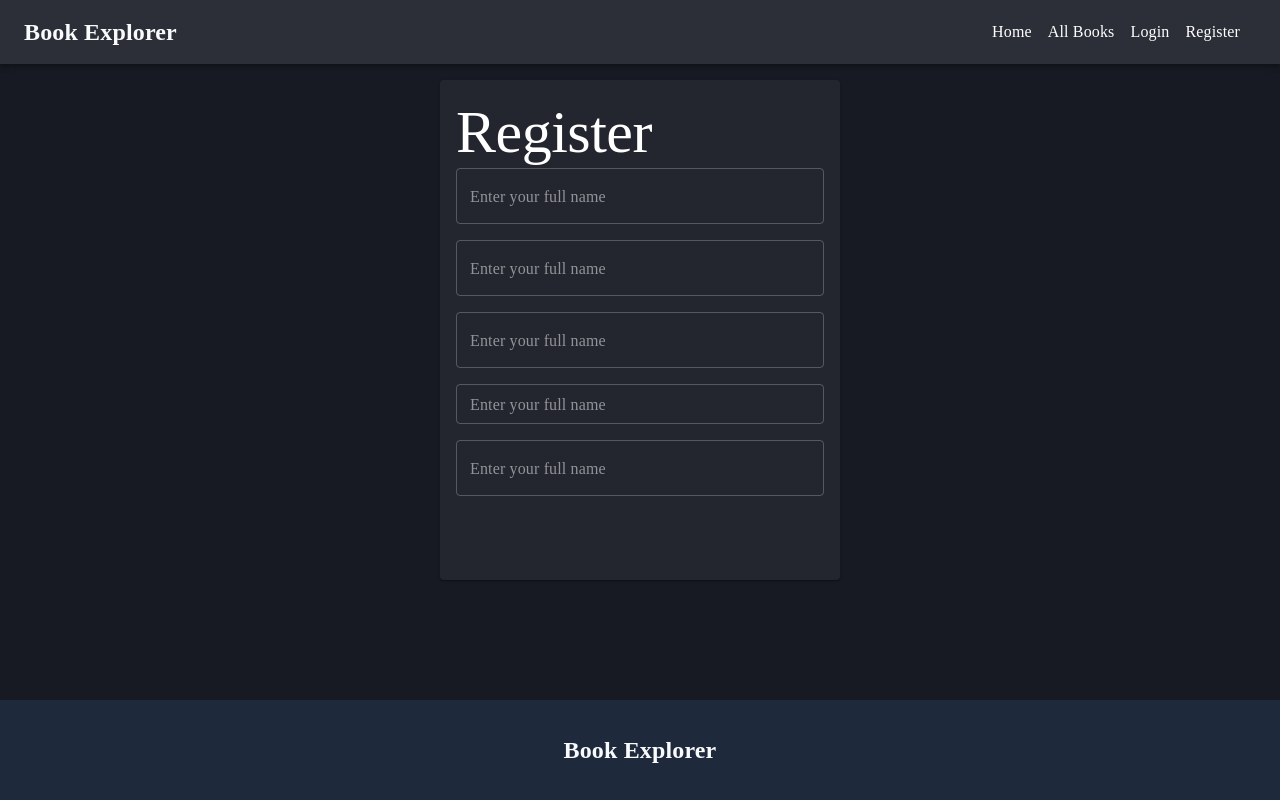
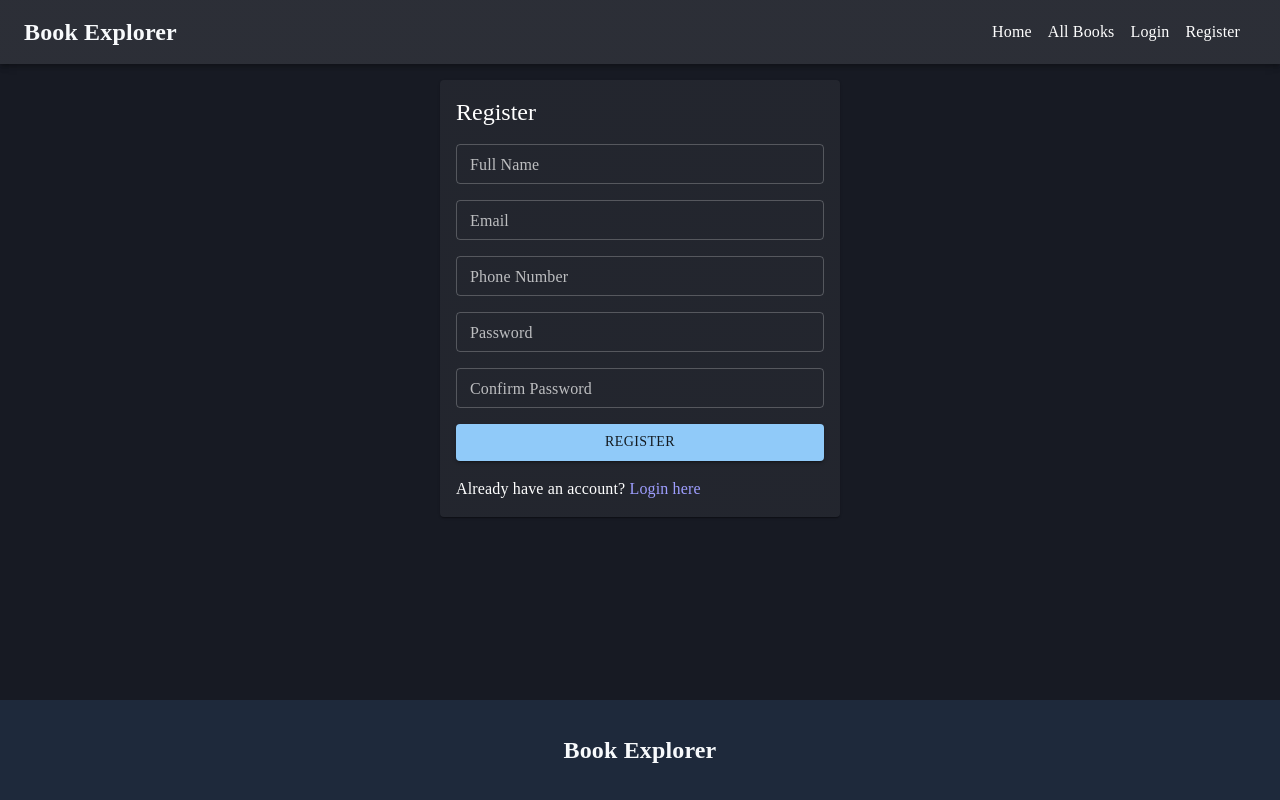
Before and after one commit to prosenjit-singha/book-explorer-client, a React (Vite) app: page /register in a window 1280 px wide. Built offline with nearby package versions, Linux system fonts and the light colour scheme; no server answers.

Commit message:
Add Book DONE

```diff
--- a/src/App.tsx
+++ b/src/App.tsx
@@ -25,6 +25,13 @@ function App() {
         fontFamily: "Poppins",
       },
     },
+    components: {
+      MuiTextField: {
+        defaultProps: {
+          size: "small",
+        },
+      },
+    },
   });
   const dispatch = useAppDispatch();
 
--- a/src/layouts/Navbar/NavLinks.tsx
+++ b/src/layouts/Navbar/NavLinks.tsx
@@ -18,6 +18,9 @@ function NavLinks() {
     >
       <Link to="/">Home</Link>
       <Link to="/books">All Books</Link>
+      <Link to="/add-book" style={{ display: user ? "inline" : "none" }}>
+        Add Book
+      </Link>
       <Link to="/login" style={{ display: user ? "none" : "inline" }}>
         Login
       </Link>
--- /dev/null
+++ b/src/pages/AddBookPage/book.schema.ts
@@ -0,0 +1,10 @@
+import * as yup from "yup";
+
+const required = "Required";
+
+export const bookSchema = yup.object({
+  title: yup.string().required(required),
+  author: yup.string().required(required),
+  genre: yup.string().required(required),
+  publishedOn: yup.string().required(required),
+});
--- /dev/null
+++ b/src/pages/AddBookPage/index.tsx
@@ -0,0 +1,136 @@
+import {
+  Paper,
+  Typography,
+  TextField,
+  FormControl,
+  InputLabel,
+  MenuItem,
+  Select,
+  SelectChangeEvent,
+  Button,
+} from "@mui/material";
+import dayjs from "dayjs";
+import { DemoContainer } from "@mui/x-date-pickers/internals/demo";
+import { LocalizationProvider } from "@mui/x-date-pickers/LocalizationProvider";
+import { AdapterDayjs } from "@mui/x-date-pickers/AdapterDayjs";
+import { DatePicker } from "@mui/x-date-pickers/DatePicker";
+
+import { useFormik } from "formik";
+import { bookSchema } from "./book.schema";
+import { genre } from "../../constants/book.const";
+import { useAddBookMutation } from "../../redux/features/books/books.api";
+import { useNavigate } from "react-router-dom";
+
+function AddNewBookPage() {
+  const navigate = useNavigate();
+  const [addBook] = useAddBookMutation();
+  const formik = useFormik({
+    initialValues: {
+      title: "",
+      genre: "",
+      author: "",
+      publishedOn: "",
+    },
+    onSubmit: async (values, actions) => {
+      await addBook(values);
+      navigate("/all-books");
+      actions.resetForm();
+    },
+    validationSchema: bookSchema,
+  });
+
+  // handle genre change
+  const handleChange = async (event: SelectChangeEvent) => {
+    await formik.setFieldValue("genre", event.target.value);
+  };
+  return (
+    <section className="flex items-center justify-center min-h-[calc(100vh-200px)]">
+      <Paper
+        onSubmit={formik.handleSubmit}
+        elevation={3}
+        component="form"
+        className="flex flex-col gap-4 p-4 shadow-none min-w-[400px]"
+      >
+        <Typography variant="h5" component="h1">
+          Add Book
+        </Typography>
+
+        <TextField
+          name="title"
+          placeholder="Title"
+          label="Title"
+          value={formik.values.title}
+          onChange={formik.handleChange}
+          onBlur={formik.handleBlur}
+          error={formik.touched.title && !!formik.errors.title}
+          helperText={formik.touched.title && formik.errors.title}
+          disabled={formik.isSubmitting}
+        />
+        <TextField
+          name="author"
+          placeholder="Author"
+          label="Author"
+          value={formik.values.author}
+          onChange={formik.handleChange}
+          onBlur={formik.handleBlur}
+          error={formik.touched.author && !!formik.errors.author}
+          helperText={formik.touched.author && formik.errors.author}
+          disabled={formik.isSubmitting}
+        />
+
+        {/* select genre */}
+        <FormControl sx={{ minWidth: 250 }} size="small">
+          <InputLabel id="select-genre">Genre</InputLabel>
+          <Select
+            disabled={formik.isSubmitting}
+            labelId="select-genre"
+            value={formik.values.genre}
+            label="Genre"
+            // eslint-disable-next-line @typescript-eslint/no-misused-promises
+            onChange={handleChange}
+          >
+            <MenuItem value="">All</MenuItem>
+            {genre.map((value) => (
+              <MenuItem value={value} key={value}>
+                {value}
+              </MenuItem>
+            ))}
+          </Select>
+        </FormControl>
+
+        {/* select date */}
+        <LocalizationProvider dateAdapter={AdapterDayjs}>
+          <DemoContainer components={["DatePicker"]}>
+            <DatePicker
+              disabled={formik.isSubmitting}
+              sx={{ width: "100%" }}
+              label="Published On"
+              value={
+                formik.values.publishedOn
+                  ? dayjs(formik.values.publishedOn)
+                  : null
+              }
+              // eslint-disable-next-line @typescript-eslint/no-misused-promises
+              onChange={async (newValue) =>
+                await formik.setFieldValue(
+                  "publishedOn",
+                  newValue?.toISOString()
+                )
+              }
+            />
+          </DemoContainer>
+        </LocalizationProvider>
+
+        <Button
+          disabled={formik.isSubmitting}
+          type="submit"
+          variant="contained"
+        >
+          Submit
+        </Button>
+      </Paper>
+    </section>
+  );
+}
+
+export default AddNewBookPage;
--- a/src/pages/LoginPage/index.tsx
+++ b/src/pages/LoginPage/index.tsx
@@ -11,7 +11,7 @@ import { loginUser } from "../../redux/features/user/user.slice";
 import { useAppDispatch, useAppSelector } from "../../redux/hooks";
 import ArrowIcon from "@mui/icons-material/ArrowForwardIosRounded";
 import { loginSchema } from "./form.validation";
-import { Navigate } from "react-router-dom";
+import { Link, Navigate } from "react-router-dom";
 
 type Credential = {
   email: string;
@@ -51,7 +51,7 @@ const LoginPage = () => {
         elevation={5}
       >
         <Typography variant="h5" component="h1" mb={2}>
-          Register
+          Login
         </Typography>
         <Stack gap={2}>
           <TextField
@@ -90,8 +90,12 @@ const LoginPage = () => {
               )
             }
           >
-            Submit
+            Login
           </Button>
+
+          <Typography>
+            Don't have an account? <Link to="/register">Register here</Link>
+          </Typography>
         </Stack>
       </Paper>
     </div>
--- /dev/null
+++ b/src/pages/RegisterPage/form.validation.ts
@@ -0,0 +1,13 @@
+import * as yup from "yup";
+
+const required = "Required";
+
+export const registerUserSchema = yup.object({
+  fullName: yup.string().required(),
+  email: yup.string().email().required(required),
+  phoneNumber: yup.string().required(required),
+  password: yup.string().min(6).required(required),
+  confirmPassword: yup
+    .string()
+    .oneOf([yup.ref("password")], "Password must match."),
+});
--- a/src/pages/RegisterPage/index.tsx
+++ b/src/pages/RegisterPage/index.tsx
@@ -1,31 +1,106 @@
-import { Paper, Typography, TextField, Stack } from "@mui/material";
+import { Paper, Typography, TextField, Stack, Button } from "@mui/material";
+import { useFormik } from "formik";
+import { registerUserSchema } from "./form.validation";
+import { Link } from "react-router-dom";
 
 const RegisterPage = () => {
+  const formik = useFormik({
+    initialValues: {
+      fullName: "",
+      email: "",
+      phoneNumber: "",
+      password: "",
+      confirmPassword: "",
+    },
+    onSubmit: (values) => {
+      console.log(values);
+    },
+    validationSchema: registerUserSchema,
+  });
   return (
     <div className="flex items-center justify-center">
-      <Paper className="min-w-[400px] min-h-[500px] p-4 my-4 flex-col">
-        <Typography variant="h2">Register</Typography>
+      <Paper className="min-w-[400px] p-4 my-4 flex-col">
+        <Typography variant="h5" component="h1" mb={2}>
+          Register
+        </Typography>
         <Stack gap={2}>
-          <TextField name="fullName" placeholder="Enter your full name" />
           <TextField
-            type="email"
+            label="Full Name"
+            name="fullName"
+            placeholder="Enter your full name"
+            size="small"
+            autoComplete="off"
+            value={formik.values.fullName}
+            onChange={formik.handleChange}
+            onBlur={formik.handleBlur}
+            error={formik.touched.fullName && !!formik.errors.fullName}
+            helperText={formik.touched.fullName && formik.errors.fullName}
+            disabled={formik.isSubmitting}
+          />
+          <TextField
+            label="Email"
             name="email"
-            size="medium"
+            placeholder="Enter Email Address"
+            size="small"
             autoComplete="off"
-            placeholder="Enter your full name"
+            value={formik.values.email}
+            onChange={formik.handleChange}
+            onBlur={formik.handleBlur}
+            error={formik.touched.email && !!formik.errors.email}
+            helperText={formik.touched.email && formik.errors.email}
+            disabled={formik.isSubmitting}
           />
-          <TextField name="phoneNumber" placeholder="Enter your full name" />
           <TextField
+            label="Phone Number"
+            name="phoneNumber"
+            placeholder="Enter phoneNumber"
+            autoComplete="off"
+            size="small"
+            value={formik.values.phoneNumber}
+            onChange={formik.handleChange}
+            onBlur={formik.handleBlur}
+            error={formik.touched.phoneNumber && !!formik.errors.phoneNumber}
+            helperText={formik.touched.phoneNumber && formik.errors.phoneNumber}
+            disabled={formik.isSubmitting}
+          />
+          <TextField
+            label="Password"
             type="password"
             name="password"
             size="small"
-            placeholder="Enter your full name"
+            placeholder="Enter a strong password"
+            autoComplete="off"
+            value={formik.values.password}
+            onChange={formik.handleChange}
+            onBlur={formik.handleBlur}
+            error={formik.touched.password && !!formik.errors.password}
+            helperText={formik.touched.password && formik.errors.password}
+            disabled={formik.isSubmitting}
           />
           <TextField
+            label="Confirm Password"
             type="password"
             name="confirmPassword"
             placeholder="Enter your full name"
+            size="small"
+            autoComplete="off"
+            value={formik.values.confirmPassword}
+            onChange={formik.handleChange}
+            onBlur={formik.handleBlur}
+            error={
+              formik.touched.confirmPassword && !!formik.errors.confirmPassword
+            }
+            helperText={
+              formik.touched.confirmPassword && formik.errors.confirmPassword
+            }
+            disabled={formik.isSubmitting}
           />
+
+          <Button variant="contained">Register</Button>
+
+          <Typography>
+            Already have an account? <Link to="/login">Login here</Link>
+          </Typography>
         </Stack>
       </Paper>
     </div>
--- a/src/routes/index.tsx
+++ b/src/routes/index.tsx
@@ -6,6 +6,7 @@ import RegisterPage from "../pages/RegisterPage";
 import AllBooksPage from "../pages/AllBooksPage";
 import BookPage from "../pages/BookPage";
 import MyBooksPage from "../pages/MyBooks";
+import AddNewBookPage from "../pages/AddBookPage";
 
 const router = createBrowserRouter([
   {
@@ -36,6 +37,10 @@ const router = createBrowserRouter([
         path: "/register",
         element: <RegisterPage />,
       },
+      {
+        path: "/add-book",
+        element: <AddNewBookPage />,
+      },
     ],
   },
 ]);
```
